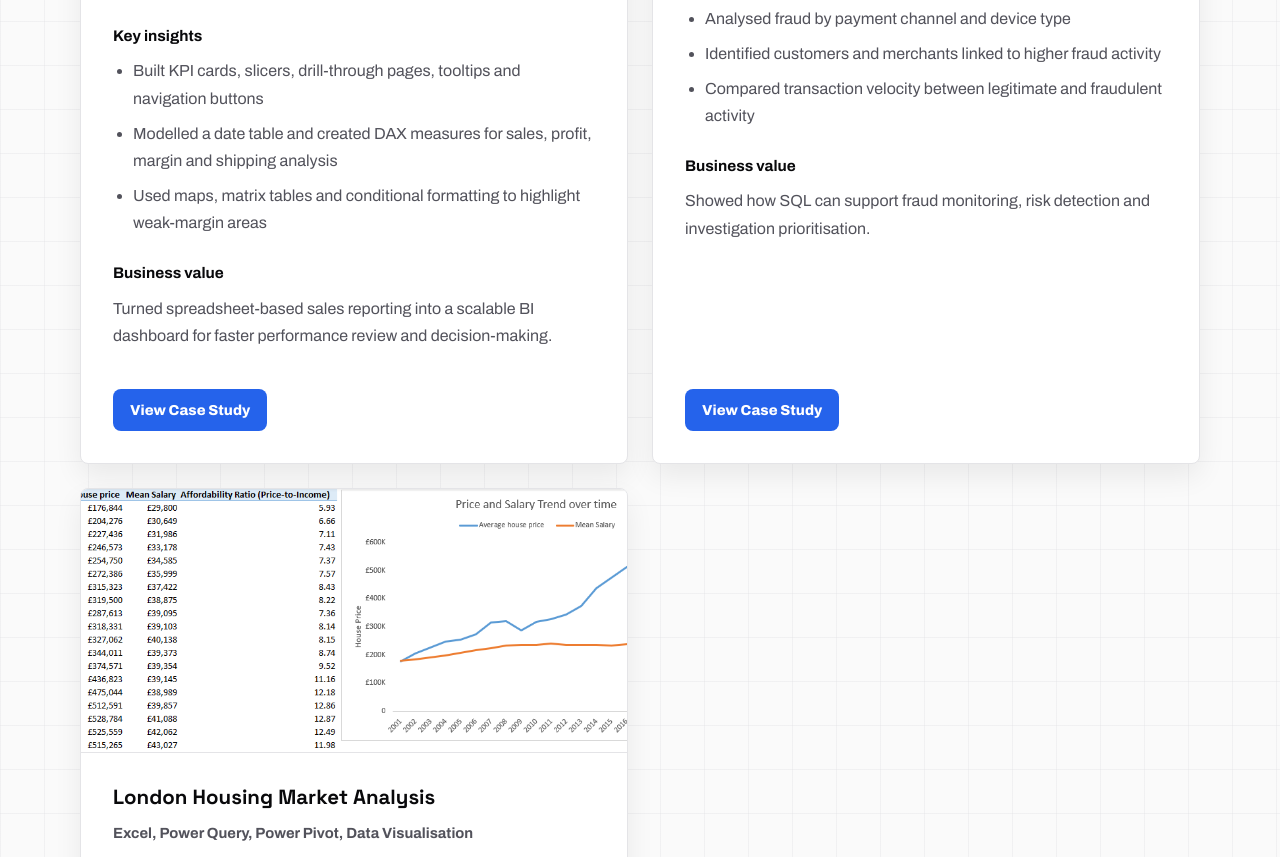
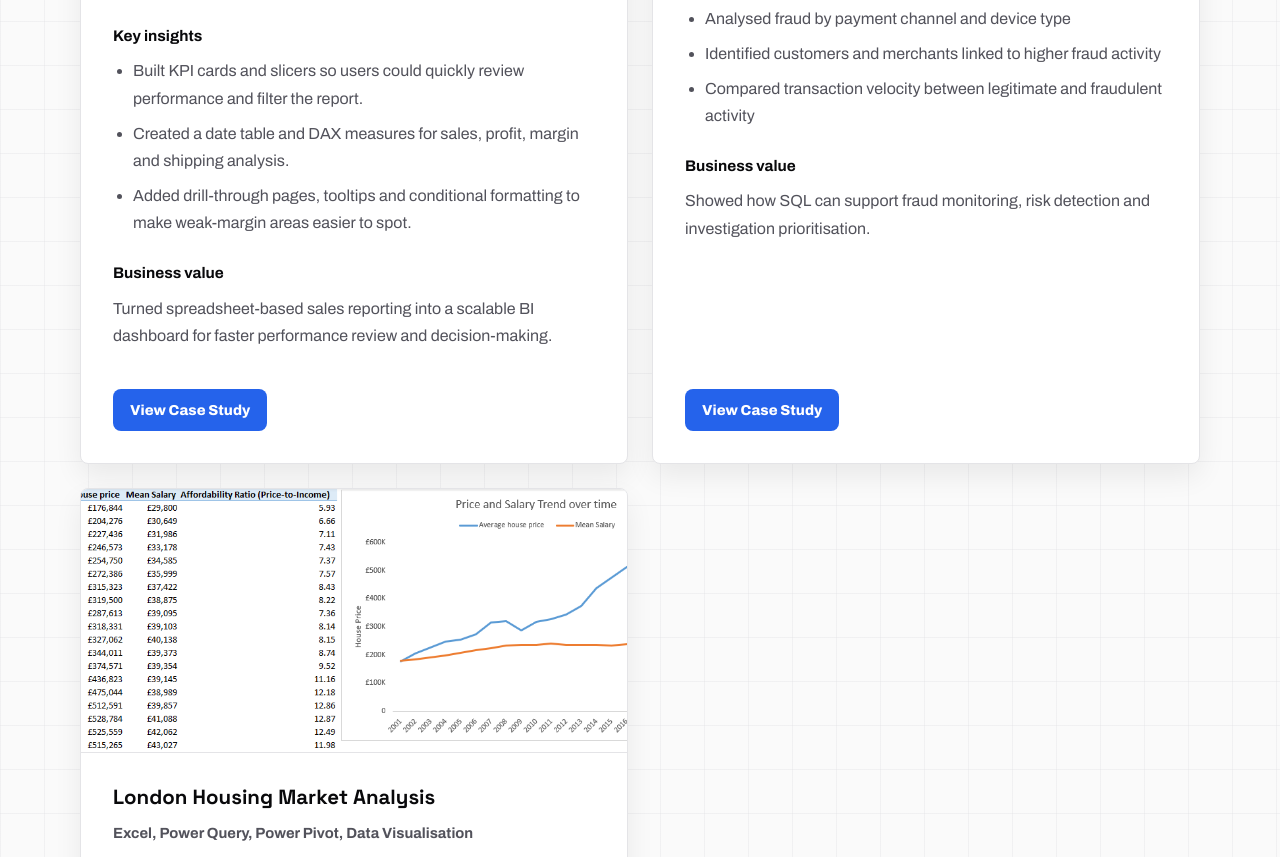
Before and after one commit to matzyu1/Matt_Yu_Portfolio, a plain HTML site: page index.html in a window 1280 px wide. Shown: the part 3939-4796 px from the top of the page. Drawn offline with Linux system fonts and the light colour scheme.

Commit message:
Update Superstore project bullet wording

```diff
--- a/index.html
+++ b/index.html
@@ -220,9 +220,9 @@
                 <p>Rebuilt the Superstore sales analysis as an interactive Power BI report covering sales, profit, discount impact and regional performance.</p>
                 <h4>Key insights</h4>
                 <ul>
-                  <li>Built KPI cards, slicers, drill-through pages, tooltips and navigation buttons</li>
-                  <li>Modelled a date table and created DAX measures for sales, profit, margin and shipping analysis</li>
-                  <li>Used maps, matrix tables and conditional formatting to highlight weak-margin areas</li>
+                  <li>Built KPI cards and slicers so users could quickly review performance and filter the report.</li>
+                  <li>Created a date table and DAX measures for sales, profit, margin and shipping analysis.</li>
+                  <li>Added drill-through pages, tooltips and conditional formatting to make weak-margin areas easier to spot.</li>
                 </ul>
                 <h4>Business value</h4>
                 <p>Turned spreadsheet-based sales reporting into a scalable BI dashboard for faster performance review and decision-making.</p>
```
